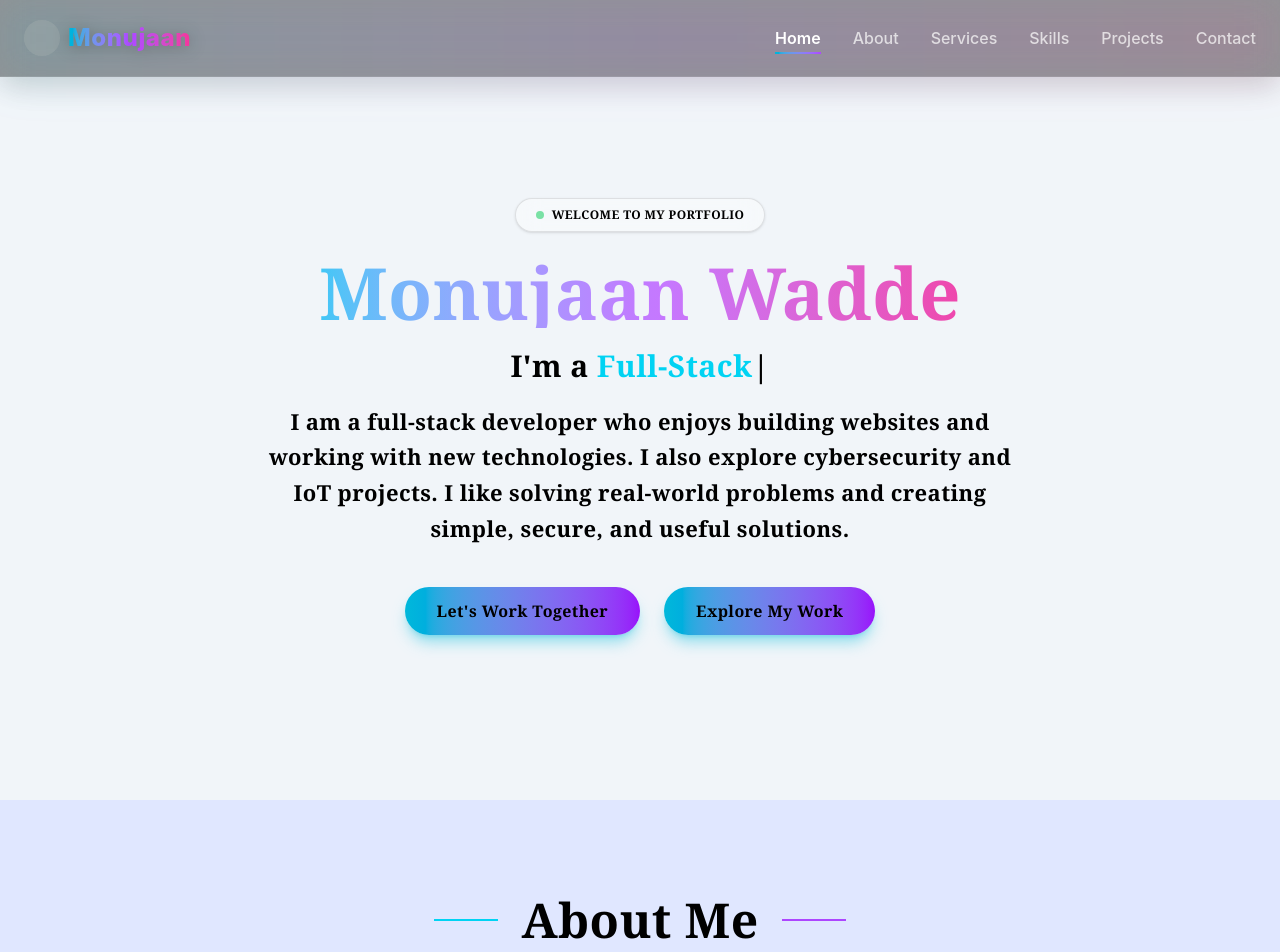
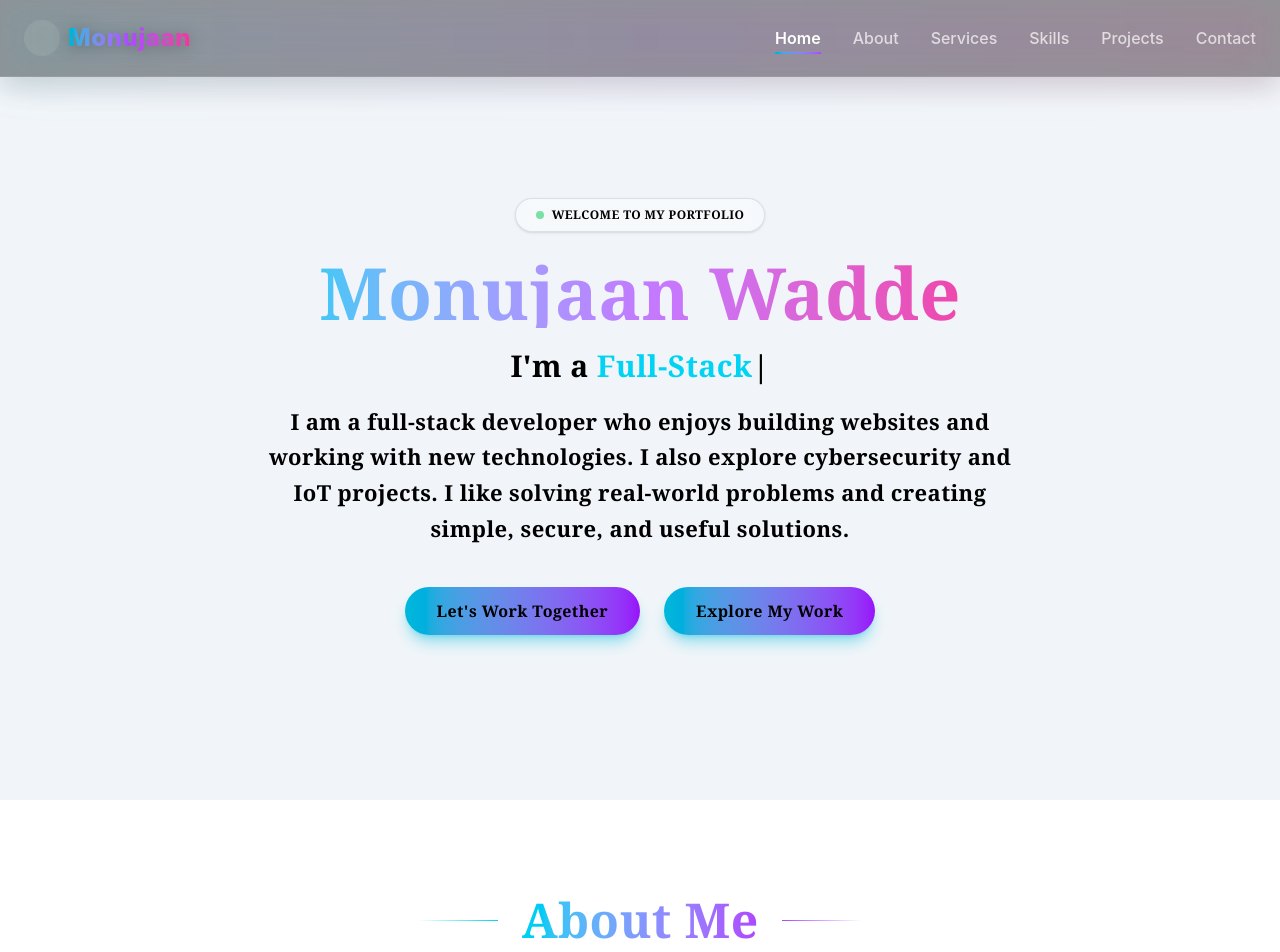
Before and after one commit to monujaanwadde360/portfolio_website_personal, a React (Vite) app: page / in a window 1280 px wide. Shown: the top 952 px of the page. Built offline with nearby package versions, Linux system fonts and the light colour scheme; grey boxes are pictures that could not be loaded.

Commit message:
Refactor About.jsx for improved styling and structure

```diff
--- a/src/pages/About.jsx
+++ b/src/pages/About.jsx
@@ -22,22 +22,51 @@ function About() {
       className="
         py-24
         px-6
-        bg-indigo-100
         font-serif font-bold tracking-wide
       "
     >
       <div className="max-w-7xl mx-auto">
 
         {/* TITLE */}
+
         <div className="flex items-center justify-center mb-20">
 
-          <div className="h-[2px] w-16 bg-cyan-400"></div>
+          <div
+            className="
+              h-[1px]
+              w-20
+              bg-gradient-to-r
+              from-transparent
+              to-cyan-400
+            "
+          ></div>
 
-          <h2 className="mx-6 text-4xl md:text-5xl font-bold">
+          <h2
+            className="
+              mx-6
+              text-3xl
+              sm:text-4xl
+              md:text-5xl
+              whitespace-nowrap
+              bg-gradient-to-r
+              from-cyan-400
+              to-purple-500
+              bg-clip-text
+              text-transparent
+            "
+          >
             About Me
           </h2>
 
-          <div className="h-[2px] w-16 bg-purple-500"></div>
+          <div
+            className="
+              h-[1px]
+              w-20
+              bg-gradient-to-l
+              from-transparent
+              to-purple-500
+            "
+          ></div>
         </div>
 
         <div className="grid md:grid-cols-2 gap-20 items-center">
@@ -107,10 +136,9 @@ function About() {
                     transition-all duration-300
                     border
 
-                    ${
-                      activeTab === tab
-                        ? "bg-blue-500 text-white border-grey"
-                        : "border-black/20 hover:bg-cyan-500 hover:text-white"
+                    ${activeTab === tab
+                      ? "bg-blue-500 text-white border-grey"
+                      : "border-black/20 hover:bg-cyan-500 hover:text-white"
                     }
                   `}
                 >
```
